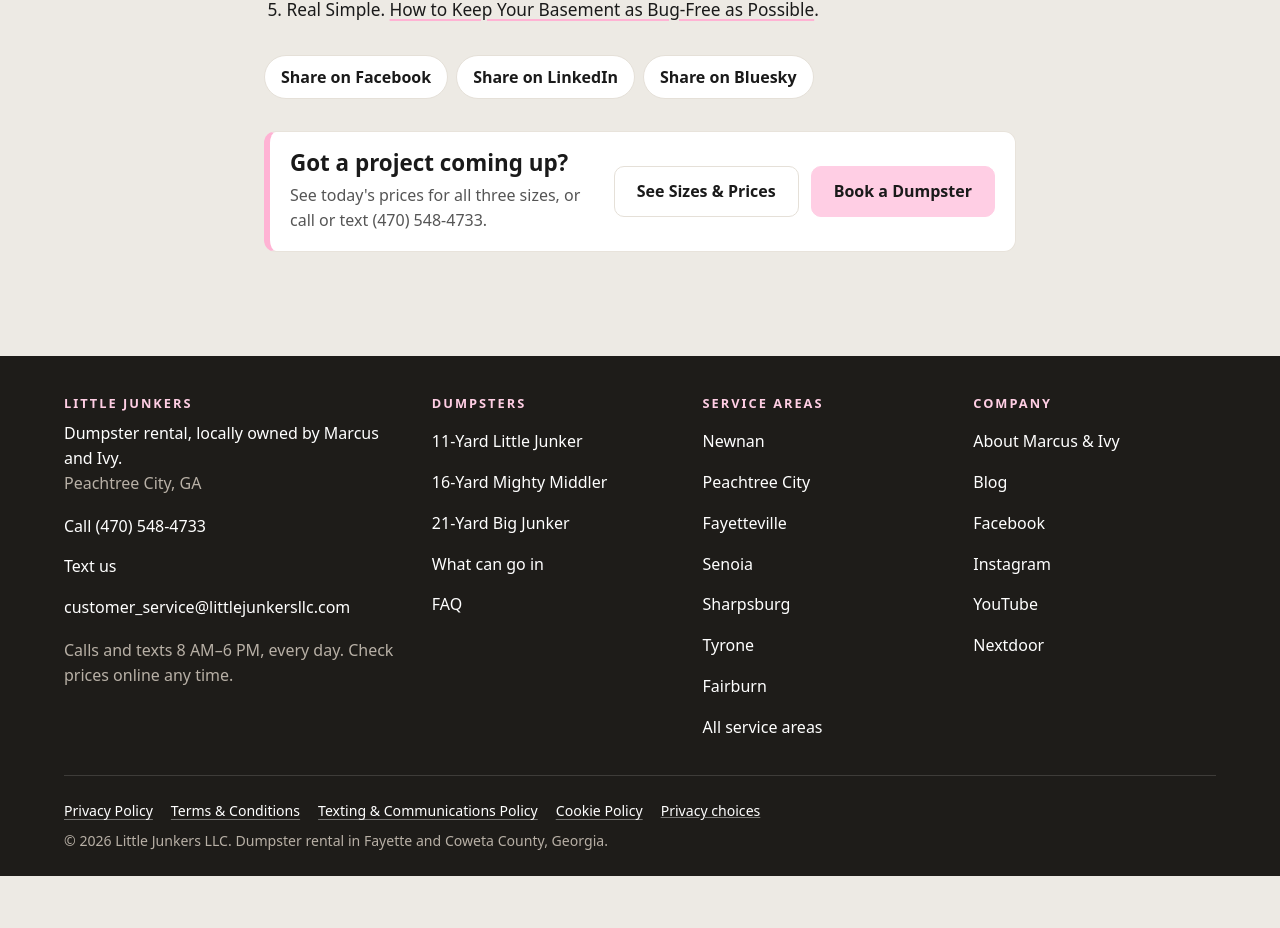
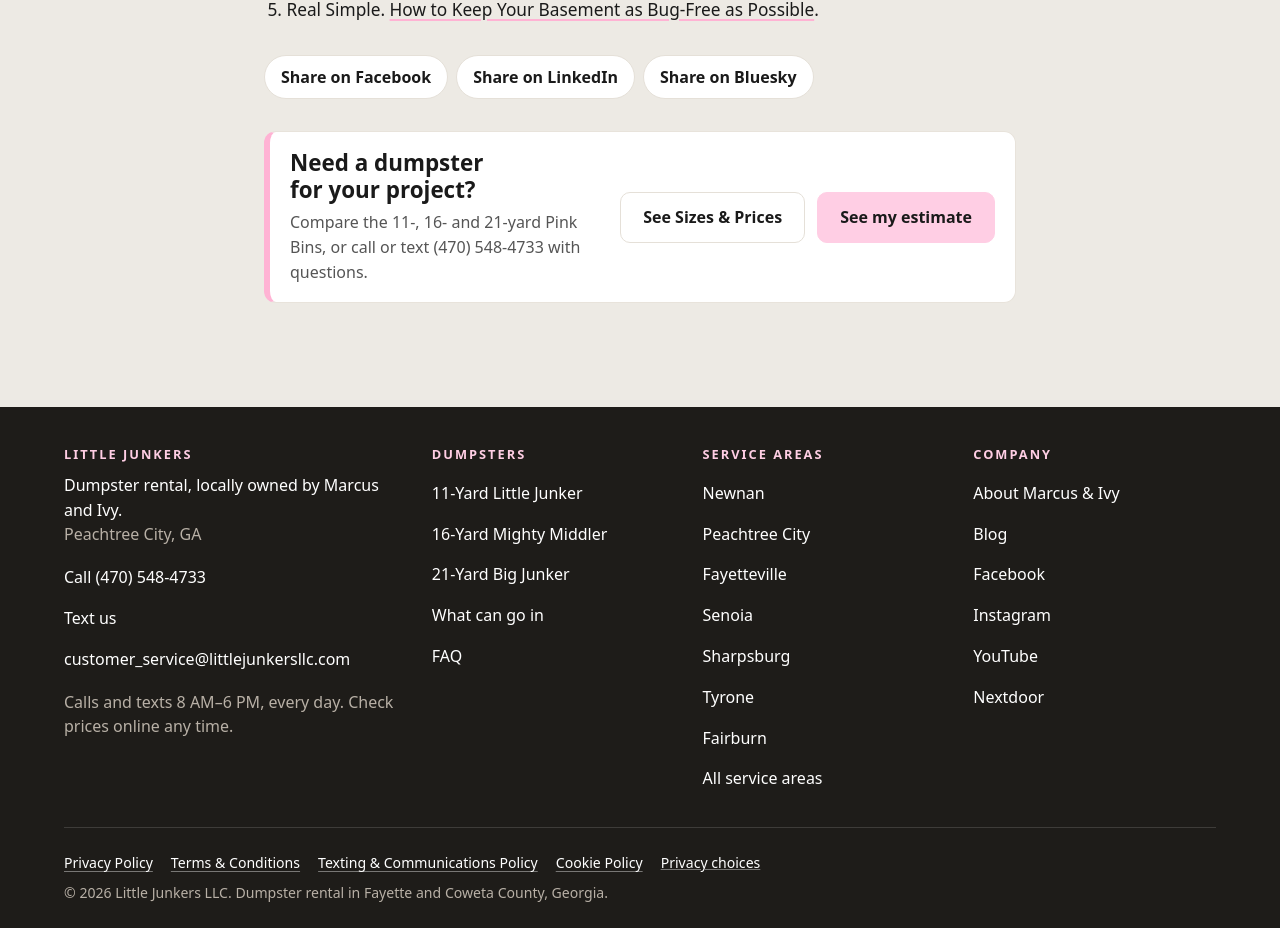
Before and after one commit to Little-Junkers-prog/littlejunkers-website, a Next.js app: page /blog/attic-basement-garage-cleaning-schedule in a window 1280 px wide. Shown: the part 4189-5117 px from the top of the page. Before the commit the page ends 5065 px from the top, so only its background shows below. Built offline with nearby package versions, Linux system fonts and the light colour scheme; no server answers.

Commit message:
content: helpful FAQ, materials and blog copy with estimate-only calls to action

```diff
--- a/app/blog/[slug]/page.tsx
+++ b/app/blog/[slug]/page.tsx
@@ -7,7 +7,7 @@ import JsonLd from "@/components/JsonLd";
 import PriceTable from "@/components/PriceTable";
 import { LIVE_PRICES_MARKER, formatDate, getPost, getPosts } from "@/lib/blog";
 import { getPricing } from "@/lib/pricing";
-import { bookingUrl, company, siteUrl } from "@/lib/company";
+import { company, siteUrl } from "@/lib/company";
 import { indexable } from "@/lib/indexing";
 
 export const dynamicParams = false;
@@ -96,18 +96,18 @@ export default async function BlogPost({ params }: Props) {
 
             <div className="callout" style={{ marginTop: 32 }}>
               <div>
-                <h2 style={{ fontSize: "1.4rem" }}>Got a project coming up?</h2>
+                <h2 style={{ fontSize: "1.4rem" }}>Need a dumpster for your project?</h2>
                 <p className="muted" style={{ marginTop: 6 }}>
-                  See today&apos;s prices for all three sizes, or call or text {company.phoneDisplay}.
+                  Compare the 11-, 16- and 21-yard Pink Bins, or call or text {company.phoneDisplay} with questions.
                 </p>
               </div>
               <div className="btn-row">
                 <Link className="btn btn--secondary" href="/#sizes">
                   See Sizes &amp; Prices
                 </Link>
-                <a className="btn btn--primary" href={bookingUrl()}>
-                  Book a Dumpster
-                </a>
+                <Link className="btn btn--primary" href="/plan">
+                  See my estimate
+                </Link>
               </div>
             </div>
           </div>
```
